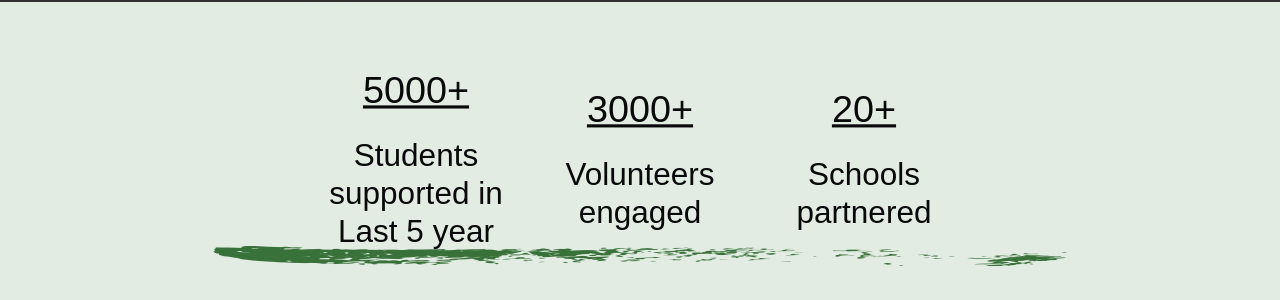
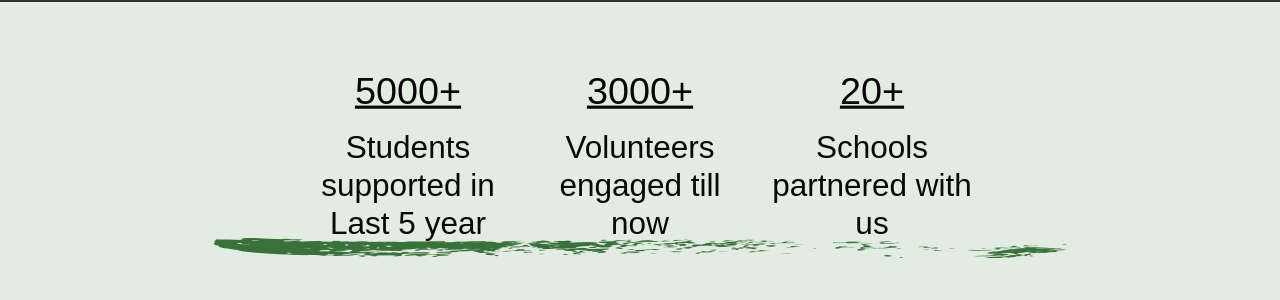
Before and after one commit to arnab-git-404/claylab, a Next.js app: page / in a window 1280 px wide. Shown: the part 798-1098 px from the top of the page. Built offline with nearby package versions, Linux system fonts and the light colour scheme; grey boxes are pictures that could not be loaded; a web font is replaced by a local one.

Commit message:
Update stats.tsx

```diff
--- a/components/home/stats.tsx
+++ b/components/home/stats.tsx
@@ -1,3 +1,108 @@
+// "use client"
+
+// import React, { useEffect, useRef, useState } from "react";
+
+// const stats = [
+//   {
+//     number: 5000,
+//     label: "Students supported in Last 5 year",
+//   },
+//   {
+//     number: 3000,
+//     label: "Volunteers engaged",
+//   },
+//   {
+//     number: 20,
+//     label: "Schools partnered",
+//   },
+//   // {
+//   //   number: "100+",
+//   //   label: "Mentors engaged",
+//   // },
+//   // {
+//   //   number: "1000+",
+//   //   label: `children helping everyday`,
+//   // },
+// ]
+
+
+// const CountUpNumber = ({ target, suffix = "+" }: { target: number; suffix?: string }) => {
+//   const [count, setCount] = useState(0)
+//   const [isVisible, setIsVisible] = useState(false)
+//   const elementRef = useRef<HTMLHeadingElement>(null)
+
+//   useEffect(() => {
+//     const observer = new IntersectionObserver(
+//       ([entry]) => {
+//         if (entry.isIntersecting) {
+//           setIsVisible(true)
+//         }
+//       },
+//       { threshold: 0.1 }
+//     )
+
+//     if (elementRef.current) {
+//       observer.observe(elementRef.current)
+//     }
+
+//     return () => observer.disconnect()
+//   }, [])
+
+//   useEffect(() => {
+//     if (!isVisible) return
+
+//     const duration = 2000
+//     const steps = 60
+//     const increment = target / steps
+//     const stepDuration = duration / steps
+
+//     let currentStep = 0
+//     const timer = setInterval(() => {
+//       currentStep++
+//       const newCount = Math.min(Math.round(increment * currentStep), target)
+//       setCount(newCount)
+
+//       if (currentStep >= steps) {
+//         clearInterval(timer)
+//       }
+//     }, stepDuration)
+
+//     return () => clearInterval(timer)
+//   }, [isVisible, target])
+
+//   return (
+//     <h2
+//       ref={elementRef}
+//       className="text-4xl font-openSans font-light transition-all duration-300"
+//     >
+//       {count}{suffix}
+//     </h2>
+//   )
+// }
+
+
+// export default function Stats() {
+//   return (
+//     <div className="py-10 sm:py-10 flex flex-col ">
+//       <div className="w-5xl sm:w-5xl mx-auto flex flex-col sm:flex-row justify-between items-center px-2 sm:px-4 gap-4 sm:gap-0">
+//         {stats.map((stat, index) => (
+//           <div key={index} className="flex flex-col text-center gap-2 sm:gap-6 w-full sm:w-auto transition-transform duration-300 scale-105">
+//             <div className="text-2xl sm:text-4xl underline ">  <CountUpNumber target={stat.number} /></div>
+//             <div className="text-lg sm:text-3xl flex flex-col text-center max-w-56 gap-2 sm:gap-6">{stat.label}</div>
+//           </div>
+//         ))}
+//       </div>
+//       <img
+//         src="/claylab assets/general/brushGraphics2.png"
+//         alt="Brush underline"
+//         className="mx-auto w-2/3"
+//       />
+//     </div>
+//   )
+// }
+
+
+
 "use client"
 
 import React, { useEffect, useRef, useState } from "react";
@@ -9,11 +114,11 @@ const stats = [
   },
   {
     number: 3000,
-    label: "Volunteers engaged",
+    label: "Volunteers engaged till now",
   },
   {
     number: 20,
-    label: "Schools partnered",
+    label: "Schools partnered with us",
   },
   // {
   //   number: "100+",
@@ -84,11 +189,15 @@ const CountUpNumber = ({ target, suffix = "+" }: { target: number; suffix?: stri
 export default function Stats() {
   return (
     <div className="py-10 sm:py-10 flex flex-col ">
-      <div className="w-5xl sm:w-5xl mx-auto flex flex-col sm:flex-row justify-between items-center px-2 sm:px-4 gap-4 sm:gap-0">
+      <div className="w-5xl sm:w-5xl mx-auto flex flex-col sm:flex-row justify-between items-start px-2 sm:px-4 gap-8 sm:gap-4">
         {stats.map((stat, index) => (
-          <div key={index} className="flex flex-col text-center gap-2 sm:gap-6 w-full sm:w-auto transition-transform duration-300 scale-105">
-            <div className="text-2xl sm:text-4xl underline">  <CountUpNumber target={stat.number} /></div>
-            <div className="text-lg sm:text-3xl flex flex-col text-center max-w-56 gap-2 sm:gap-6">{stat.label}</div>
+          <div key={index} className="flex flex-col text-center gap-4 w-full sm:w-auto transition-transform duration-300 scale-105 min-h-[120px] justify-between">
+            <div className="text-2xl sm:text-4xl underline">
+              <CountUpNumber target={stat.number} />
+            </div>
+            <div className="text-lg sm:text-3xl leading-tight px-2 flex-1 flex items-center justify-center">
+              <span className="max-w-[200px]">{stat.label}</span>
+            </div>
           </div>
         ))}
       </div>
```
